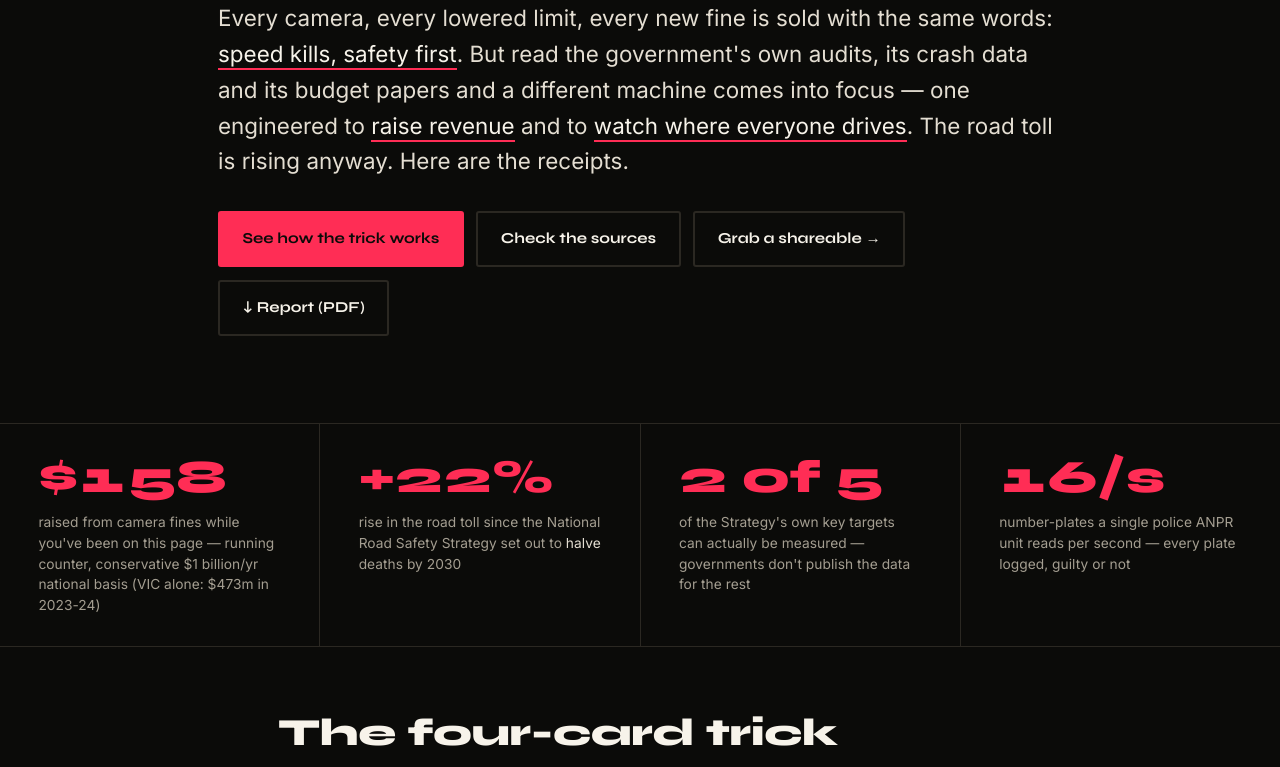
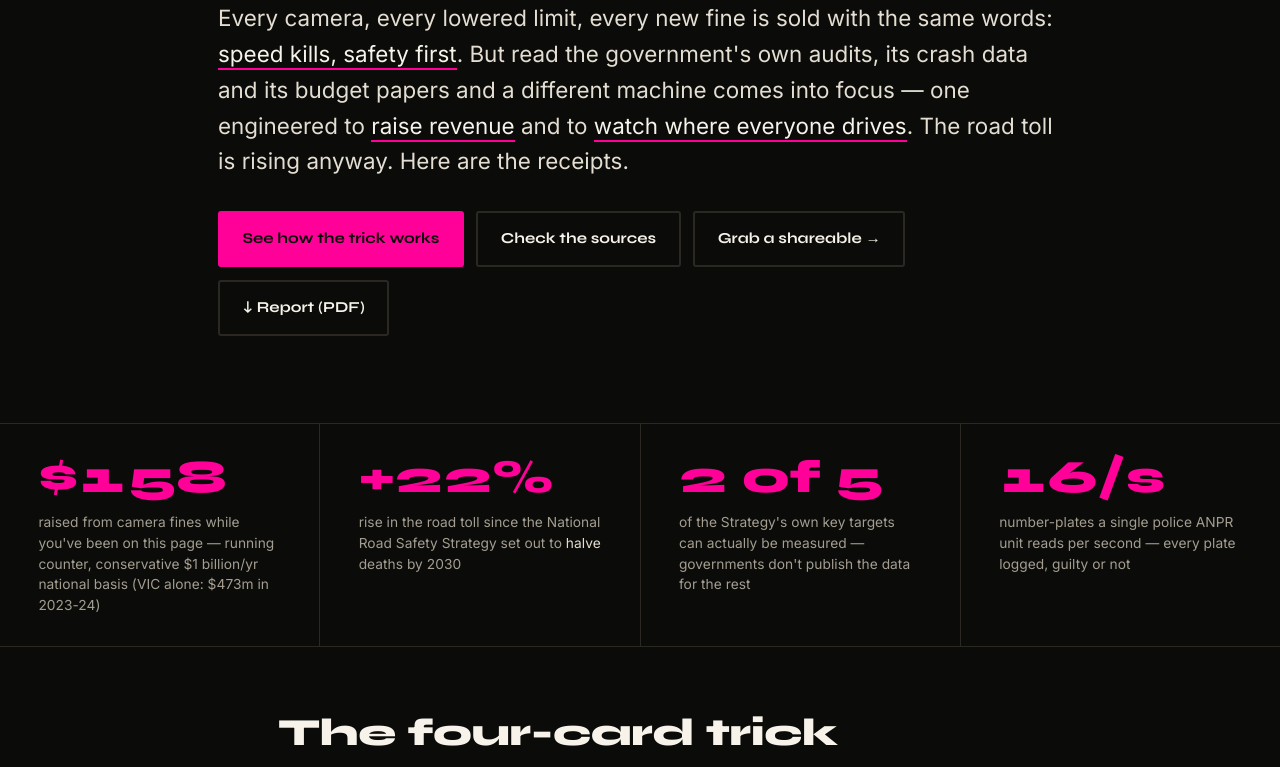
Before and after one commit to kingomarwashere/safety-theatre, a plain HTML site: page public/index.html in a window 1280 px wide. Shown: the part 542-1309 px from the top of the page. Drawn offline with Linux system fonts and the light colour scheme.

Commit message:
Switch accent to Radical brand pink (#ff0099/#ff33aa)
Match theradicalparty.com — replaces legacy red/coral (#FF2D55/#FF6B82)
in the brand chrome. Semantic/data-viz colors left untouched.

Co-Authored-By: Claude Opus 4.8 <noreply@anthropic.com>

```diff
--- a/public/style.css
+++ b/public/style.css
@@ -1,5 +1,5 @@
 :root{
-  --red:#FF2D55;
+  --red:#ff0099;
   --bg:#0B0B09;
   --bg2:#151410;
   --bg3:#1c1a16;
```
